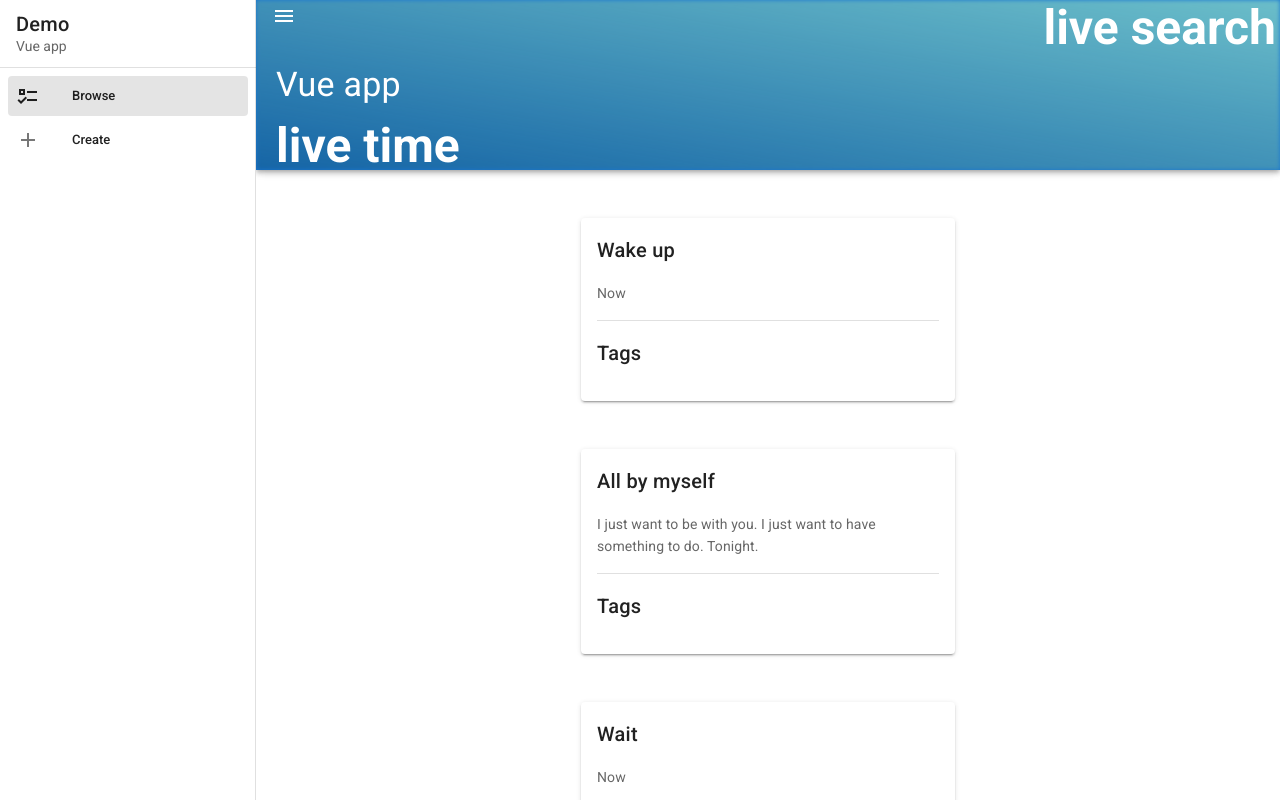
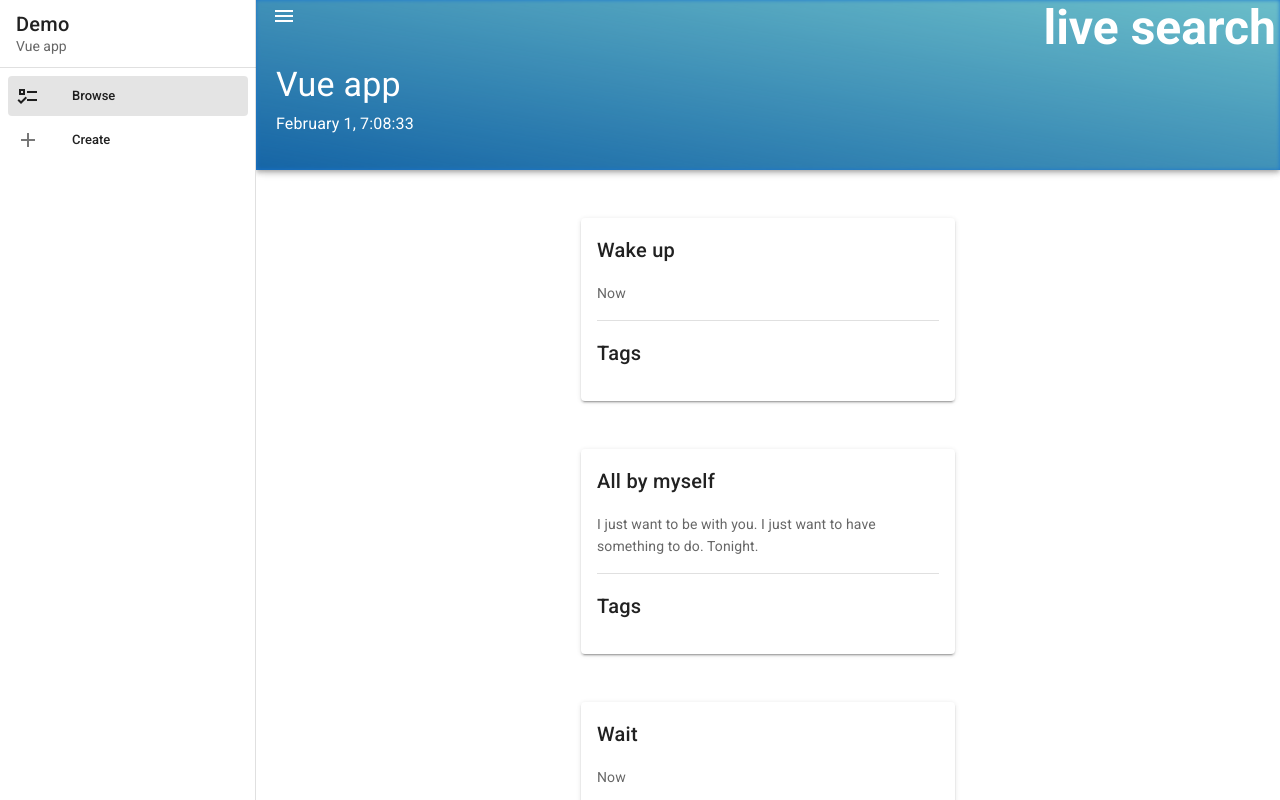
Before and after one commit to DiscoDancer/VueApp, a Vue app in the folder my-app/: page / in a window 1280 px wide. Shown: the top 800 px of the page. Built offline with nearby package versions, Linux system fonts and the light colour scheme.

Commit message:
added live date time

```diff
--- a/my-app/package.json
+++ b/my-app/package.json
@@ -9,6 +9,7 @@
   },
   "dependencies": {
     "core-js": "^3.6.5",
+    "date-fns": "^2.16.1",
     "nanoid": "^3.1.20",
     "vue": "^2.6.11",
     "vue-router": "^3.2.0",
--- a/my-app/src/App.vue
+++ b/my-app/src/App.vue
@@ -63,7 +63,7 @@
           <v-app-bar-title class="ml-4 text-h4">Vue app</v-app-bar-title>
         </v-row>
         <v-row>
-          <h1 class="ml-4">live time</h1>
+          <live-date-time></live-date-time>
         </v-row>
       </v-container>
 
@@ -77,6 +77,7 @@
 
 <script>
 import Snackbar from '@/components/Snackbar.vue';
+import LiveDateTime from '@/components/LiveDateTime.vue';
 
 export default {
   name: 'App',
@@ -89,6 +90,7 @@ export default {
   }),
   components: {
     snackbar: Snackbar,
+    'live-date-time': LiveDateTime,
   },
 };
 </script>
--- /dev/null
+++ b/my-app/src/components/LiveDateTime.vue
@@ -0,0 +1,36 @@
+<template>
+  <div class="text-subtitle-1 ml-4">
+    {{ date }}
+  </div>
+</template>
+
+<script>
+import { format } from 'date-fns';
+
+export default {
+  name: 'LiveDateTime',
+  data() {
+    return {
+      date: '',
+      timeoutId: null,
+    };
+  },
+  methods: {
+    getDate() {
+      this.date = format(new Date(), 'MMMM d, H:mm:ss');
+      this.timeoutId = setTimeout(this.getDate, 1000);
+    },
+  },
+  mounted() {
+    this.getDate();
+  },
+  destroyed() {
+    clearInterval(this.timeoutId);
+  },
+};
+
+</script>
+
+<style scoped>
+
+</style>
```
Also changed, not shown: 1 other file (tests, documents, lock files or other folders).
